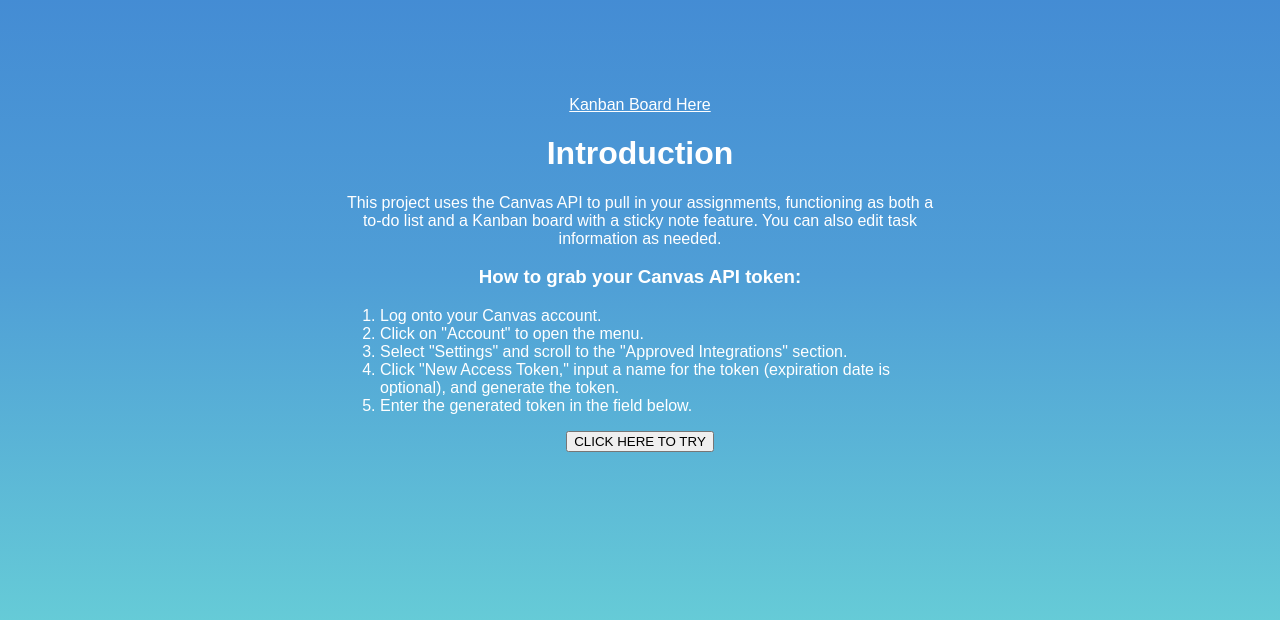
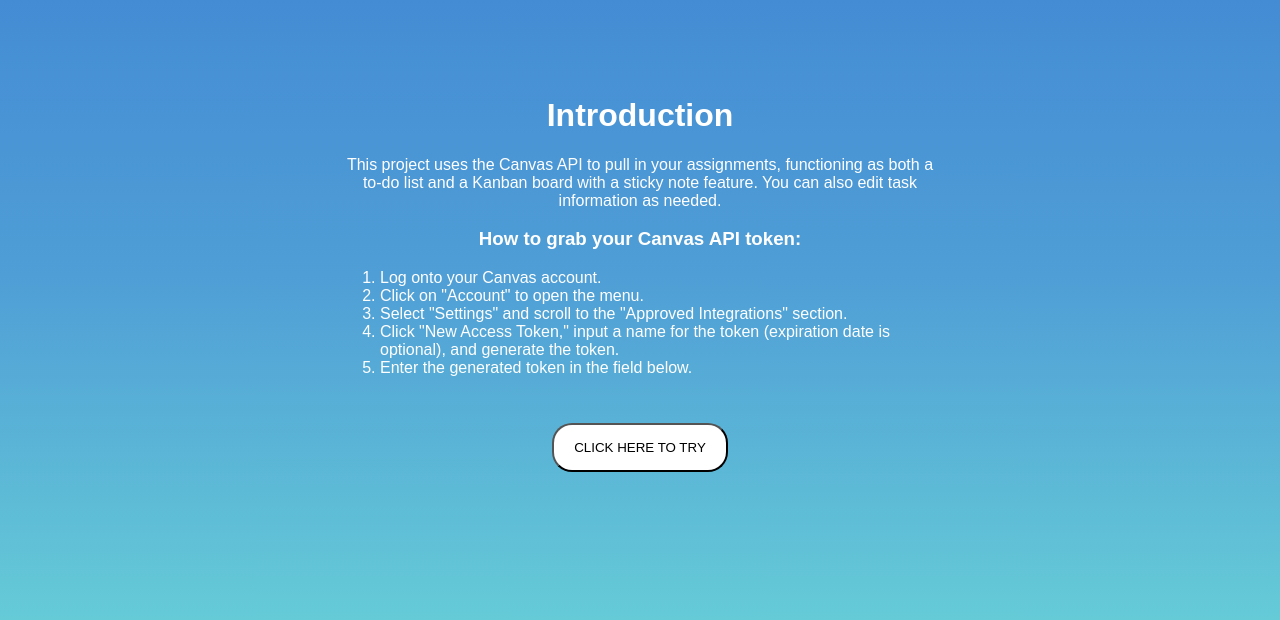
Before and after one commit to Chris-Kau/Canvashark, a website: page index.html in a window 1280 px wide. Shown: the part 126-746 px from the top of the page. Drawn offline with Linux system fonts and the light colour scheme.

Commit message:
Update index.html

```diff
--- a/index.html
+++ b/index.html
@@ -28,11 +28,20 @@
         li {
             text-align: left;
         }
+        .changePageBtn {
+            padding: 15px 20px;
+            margin-top: 5%;
+            background-color: white;
+            border-radius: 20px;
+            transition: background-color 0.3s;
+        }
+        .changePageBtn.changePageBtn:hover{
+            transform: scale(1.1);
+        }
     </style>
 </head>
 <body>
     <div class="frontpage">
-        <a href="kanban.html" style="color: white">Kanban Board Here</a>
         <h1>Introduction</h1>
         <p>This project uses the Canvas API to pull in your assignments, functioning as both a to-do list and a Kanban board with a sticky note feature. You can also edit task information as needed.</p>
 
@@ -46,7 +55,7 @@
         </ol>
 
         <a href="kanban.html">
-            <button id="importButton" >CLICK HERE TO TRY</button>
+            <button class="changePageBtn">CLICK HERE TO TRY</button>
         </a>
     </div>
 </body>
```
